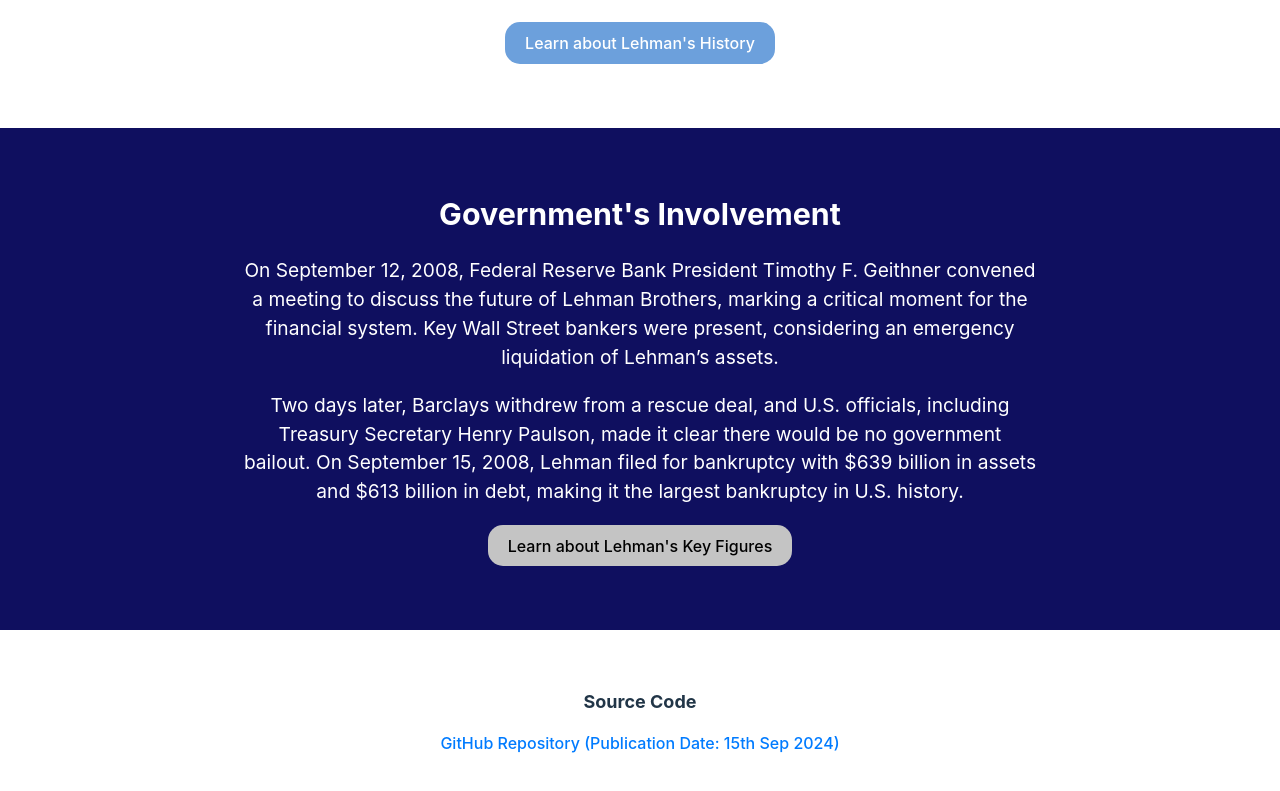
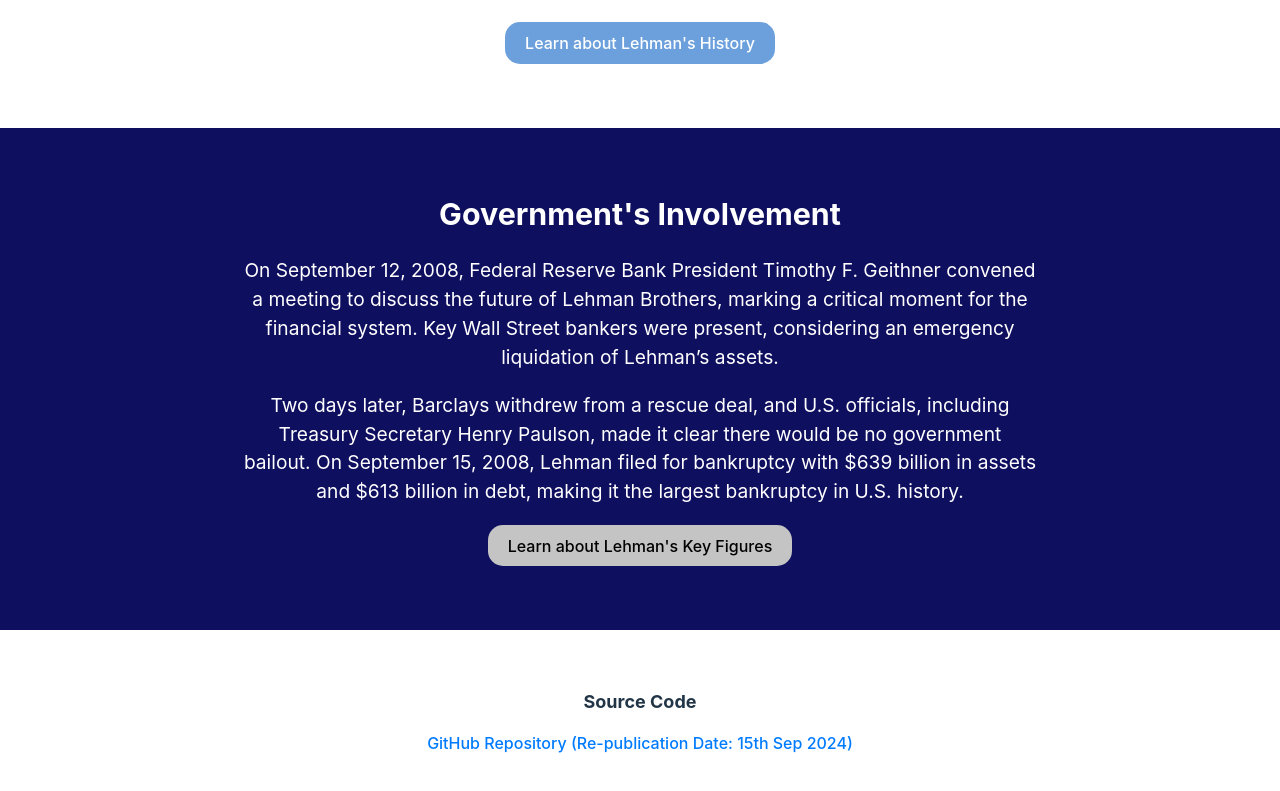
Before and after one commit to Arce-Mdina/lehman-brothers, a React (Vite) app: page / in a window 1280 px wide. Shown: the part 1546-2337 px from the top of the page. Built offline with nearby package versions, Linux system fonts and the light colour scheme; a web font is replaced by a local one.

Commit message:
Added a new tweak

```diff
--- a/src/components/Foot.jsx
+++ b/src/components/Foot.jsx
@@ -13,7 +13,7 @@ function Footer() {
             style={styles.link}
           >
             GitHub Repository
-            (Publication Date: 15th Sep 2024)
+            (Re-publication Date: 15th Sep 2024)
           </a>
         </p>
 
```
